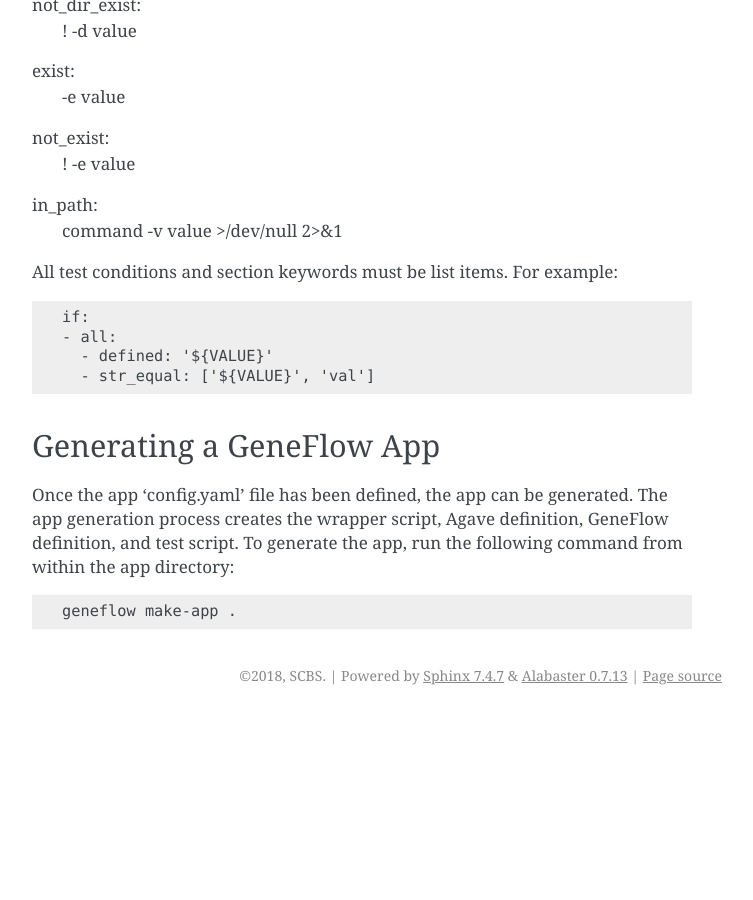
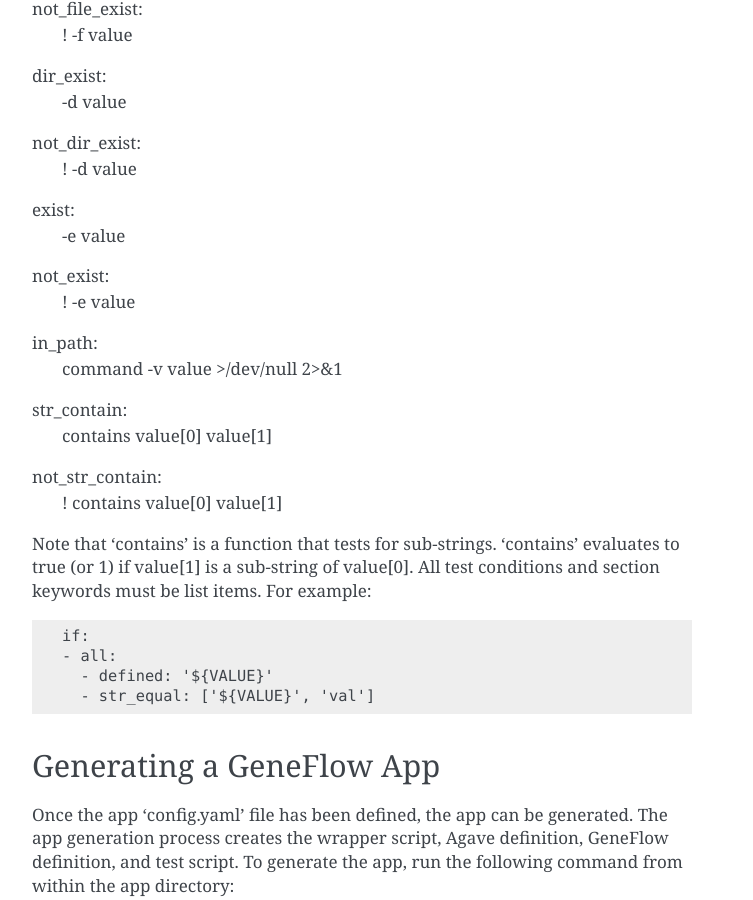
Before and after one commit to CDCgov/geneflow, a Sphinx documentation site: the page built from docs/chapters/apps.rst, in a window 1280 px wide and 900 px high, scrolled down 8751 px. Shown: the whole window, without its empty margins (388-1141 px from the left). Built offline with Sphinx 7.4.7, drawn with Linux system fonts in a browser that asks for light colours; before the commit the page ends 9466 px from its top, so only the background shows below that; some of the changed text lies outside the part shown.

Commit message:
update documentation and example app config file to include new features

```diff
--- a/docs/chapters/apps.rst
+++ b/docs/chapters/apps.rst
@@ -182,6 +182,9 @@
 pipe:
   (Optional) If included, all remaining fields at this level are ignored. The pipe field is an array, with each array item containing an execution item. The order of execution items within "pipe" are piped in order of appearance. STDOUT is piped from one execution command to the next. Thus, within pipe execution items, the "stdout" field is ignored. Nested "pipe" fields are also ignored, preventing recursive piping.
 
+multi:
+  (Optional) If included, all remaining fields at this level are ignored. The multi field is an array, with each array item containing an execution item. Each included execution item can be a pipe, or another multi, allowing for nested execution.
+
 type:
   (Optional) Valid values are 'shell', 'singularity', and 'docker'. If omiitted, the default value is 'shell'. This specifies the type of execution.
 
@@ -285,7 +288,13 @@
 in_path:
   command -v value >/dev/null 2>&1
 
-All test conditions and section keywords must be list items. For example:
+str_contain:
+  contains value[0] value[1]
+
+not_str_contain:
+  ! contains value[0] value[1]
+
+Note that 'contains' is a function that tests for sub-strings. 'contains' evaluates to true (or 1) if value[1] is a sub-string of value[0]. All test conditions and section keywords must be list items. For example:
 
 .. code-block:: none
 
--- a/src/geneflow/data/templates/config.example.yaml
+++ b/src/geneflow/data/templates/config.example.yaml
@@ -358,7 +358,7 @@
 #    order of appearance. STDOUT is piped from one execution command to the
 #    next. Thus, within pipe execution items, the "stdout" field is ignored.
 #    Nested "pipe" fields are also ignored, preventing recursive piping.
-# 4. multi: (Optionsl) If included, all remaining fields at this level are
+# 4. multi: (Optional) If included, all remaining fields at this level are
 #    ignored. The multi field is an array, with each array item containing an
 #    execution item. Each included execution item can be a pipe, or another
 #    multi, allowing for nested execution.
@@ -445,6 +445,8 @@
 # 15. exist:            -e value
 # 16. not_exist:        ! -e value
 # 17. in_path:          command -v value >/dev/null 2>&1
+# 18. str_contain:      contains value[0] value[1]
+# 19. not_str_contain:  ! contains value[0] value[1]
 #
 # All test conditions and section keywords must be list items. For example:
 #
```
